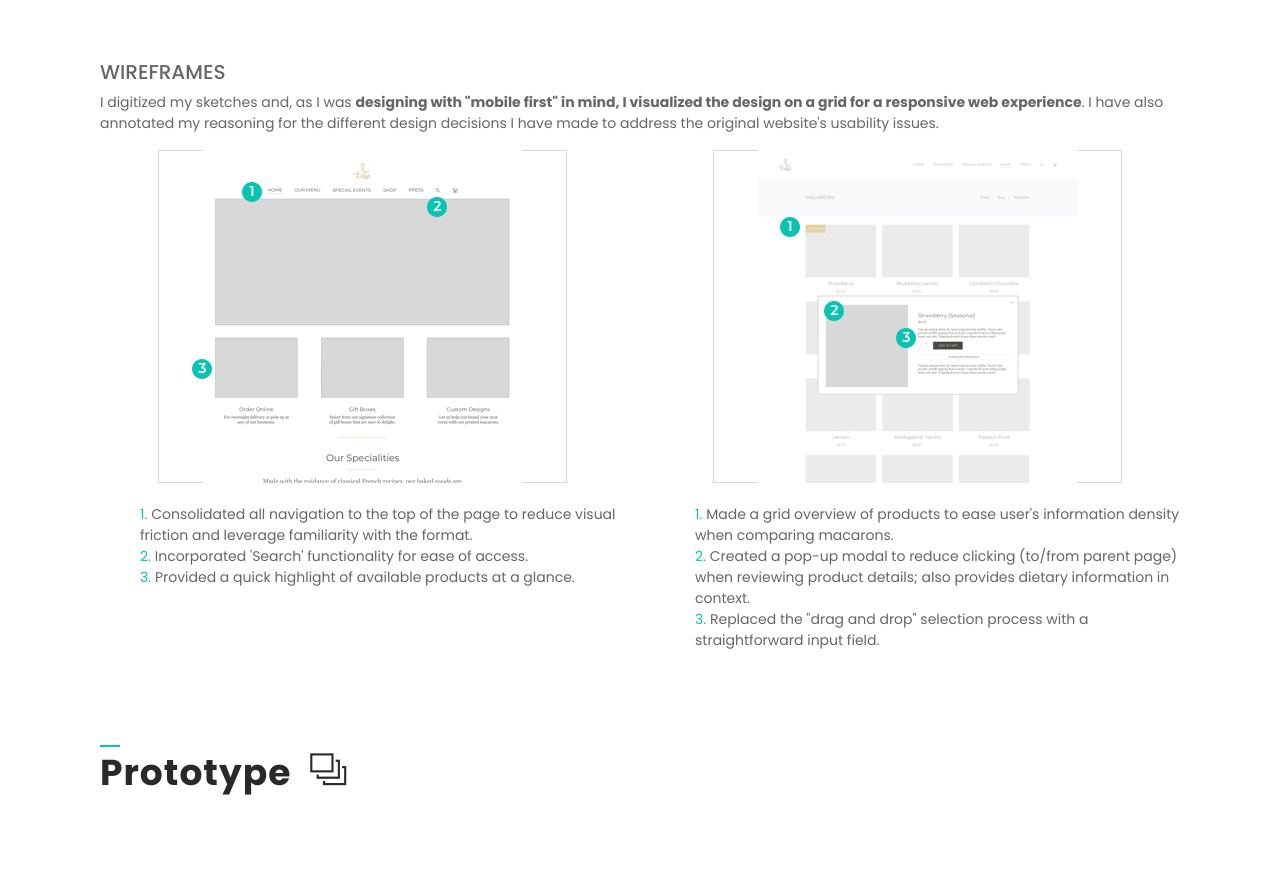
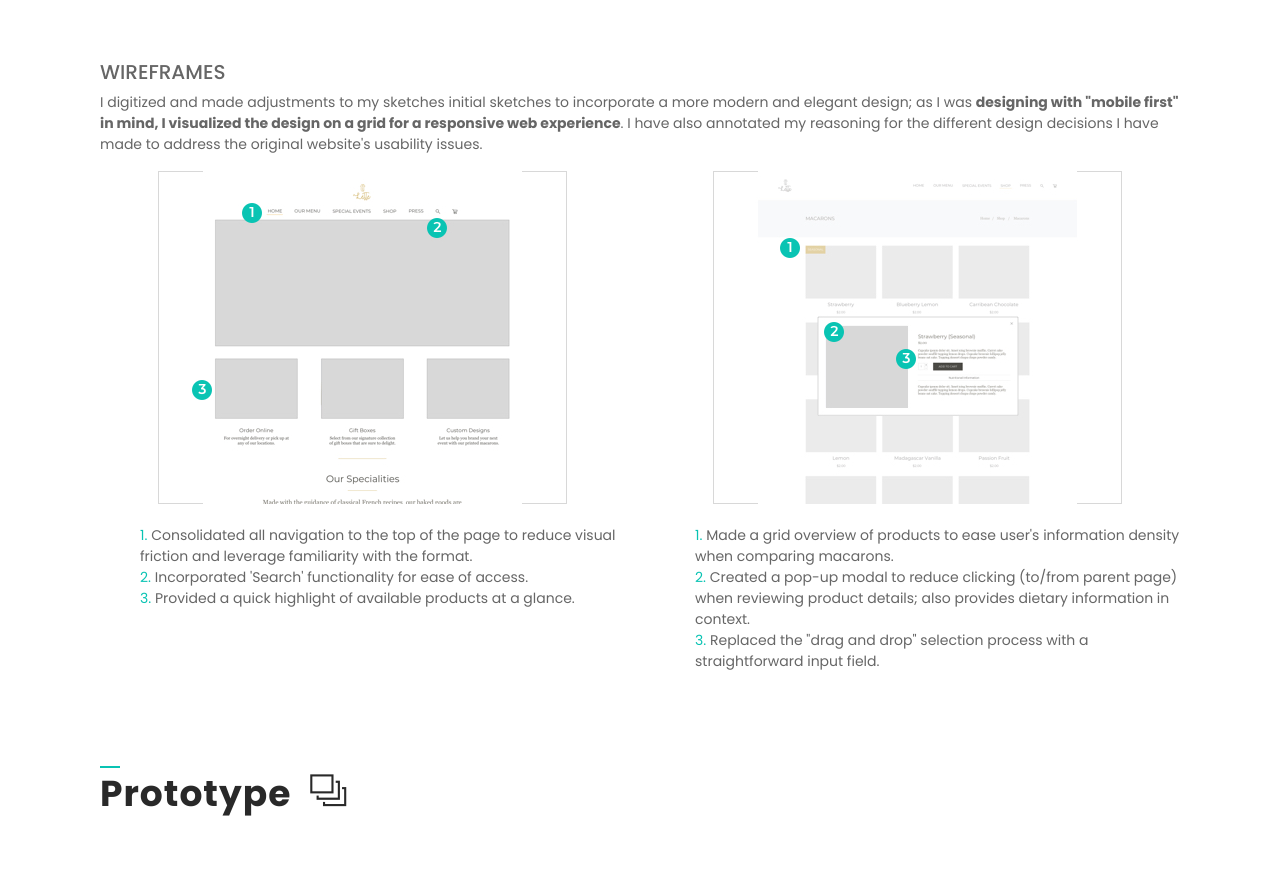
Before and after one commit to nekobox/nekobox.github.io, a plain HTML site: page 'lette-case-study.html in a window 1280 px wide. Shown: the part 9766-10637 px from the top of the page. Drawn offline with Linux system fonts and the light colour scheme.

Commit message:
lette copy edit

```diff
--- a/'lette-case-study.html
+++ b/'lette-case-study.html
@@ -638,8 +638,9 @@
 <div class="row">
     <div class="col-12">
         <h5>WIREFRAMES</h5>
-        <p>I digitized my sketches and, as I was <b>designing with "mobile first" in mind, I visualized the design on a grid for a responsive web experience</b>.
-          I have also annotated my reasoning for the different design decisions I have made to address the original website's usability issues.
+        <p>I digitized and made adjustments to my sketches initial sketches to incorporate a more modern and elegant design; as I was <b>designing with "mobile
+          first" in mind, I visualized the design on a grid for a responsive web experience</b>. I have also annotated my reasoning for the different design
+          decisions I have made to address the original website's usability issues.
         </p>
     </div>
 </div>
```
